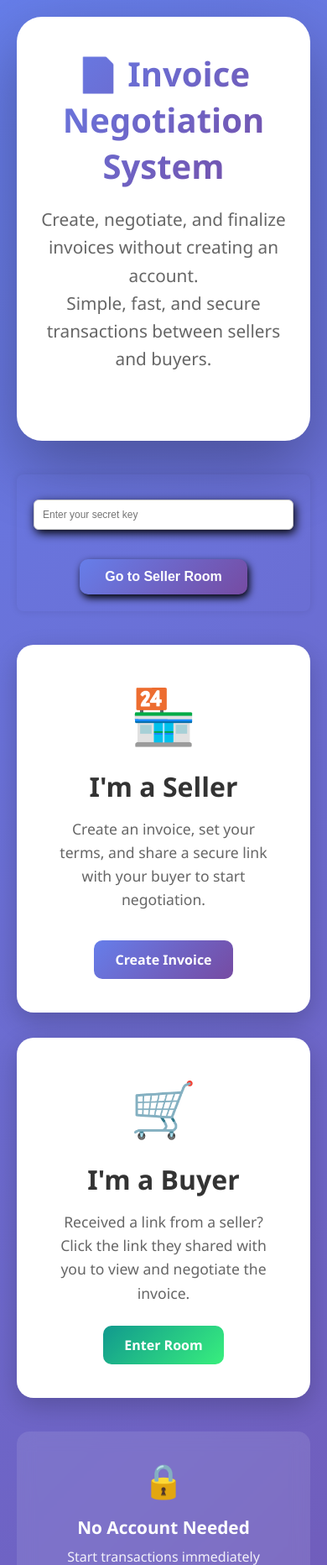
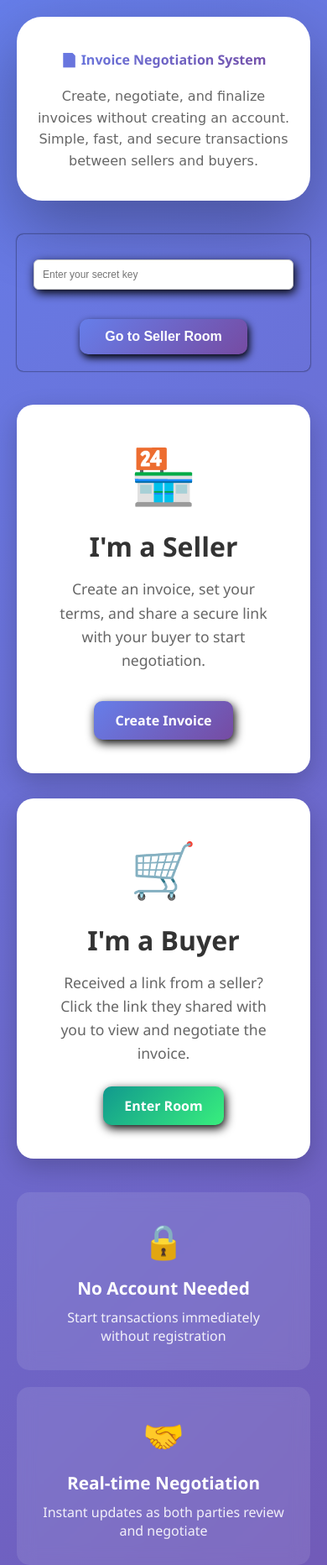
Before and after one commit to Wawayooo/ONLINE_INVOICING, a Django app: page / in a window 390 px wide. Shown: the top 1864 px of the page at 84% size. Run offline with Django 5.2, Linux system fonts and the light colour scheme.

Commit message:
UPDATING LANDINGPAGE CSS

```diff
--- a/Online_Invoicing/invoicing_app/static/css/landingPage.css
+++ b/Online_Invoicing/invoicing_app/static/css/landingPage.css
@@ -100,11 +100,13 @@ h1 {
   background: linear-gradient(135deg, #667eea 0%, #764ba2 100%);
   color: white;
   margin-top: 10px;
+  filter: drop-shadow(2px 4px 6px black);
 }
 
 .btn-buyer {
   background: linear-gradient(135deg, #11998e 0%, #38ef7d 100%);
   color: white;
+  filter: drop-shadow(2px 4px 6px black);
 }
 
 .btn-primary {
@@ -213,13 +215,22 @@ h1 {
   }
 
   h1 {
-    font-size: 2.5em;
+    font-size: 16px;
+  }
+
+  .subtitle {
+    font-size: 16px;
+    color: #666;
+    margin-bottom: -5px;
+    line-height: 1.6;
+    font-family: cursive;
   }
 
   #sellerRoomDiv {
     display: flex;
     flex-direction: column;
     align-items: center;
+    box-shadow: 0px 0px 2px black;
   }
 
   .cards {
```
